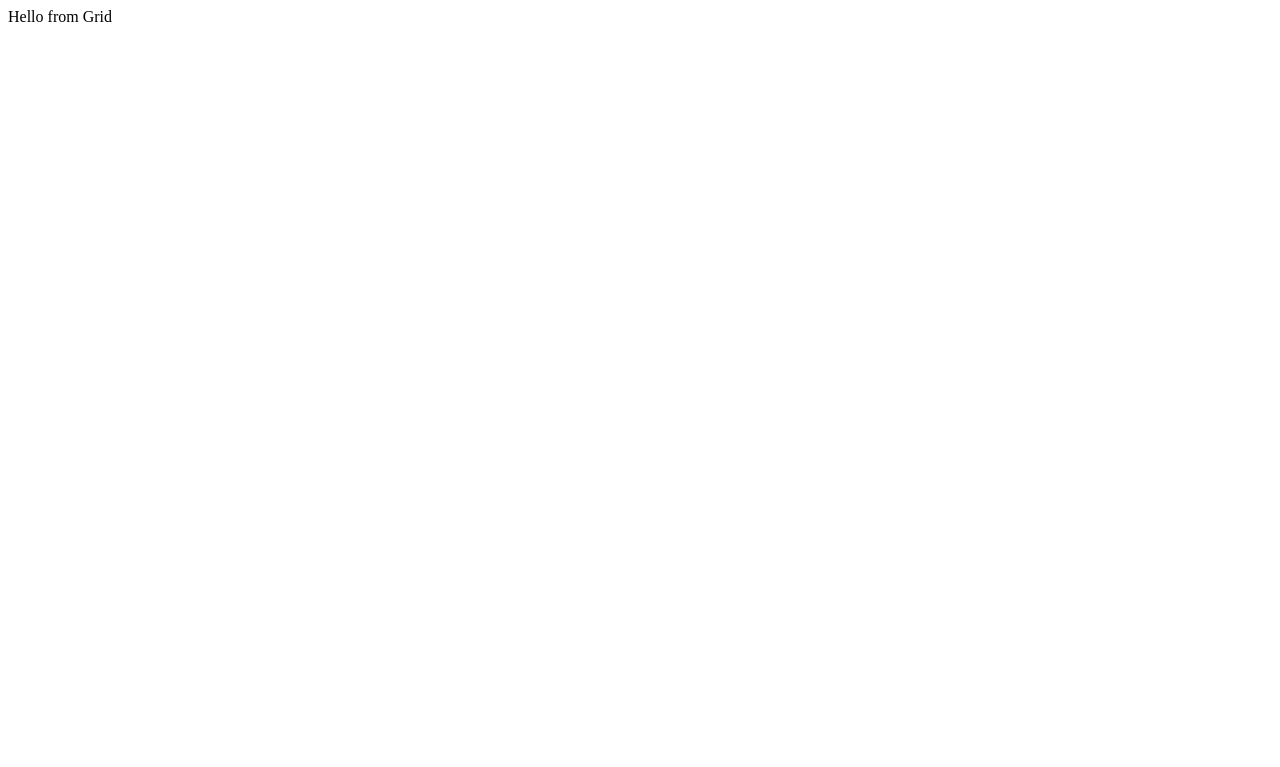
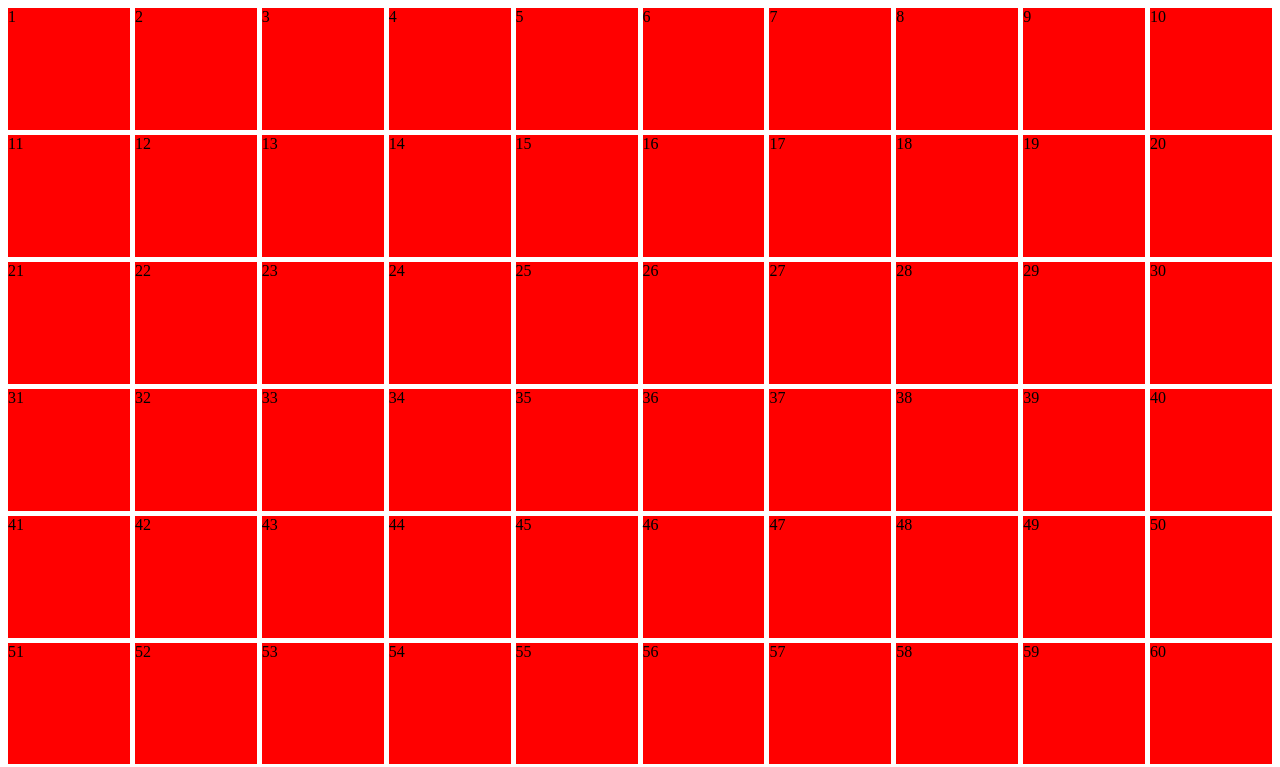
Before and after one commit to brugadin/go-evo, a Vue app: page / in a window 1280 px wide. Shown: the top 767 px of the page. Built offline with nearby package versions, Linux system fonts and the light colour scheme.

Commit message:
added mock grid

```diff
--- a/package.json
+++ b/package.json
@@ -38,6 +38,9 @@
     "eslint-plugin-import": "^2.20.2",
     "eslint-plugin-vue": "^7.0.0-0",
     "lint-staged": "^9.5.0",
+    "node-sass": "^5.0.0",
+    "sass": "^1.32.7",
+    "sass-loader": "^10.1.1",
     "typescript": "~3.9.3",
     "vue-jest": "^5.0.0-0"
   },
--- a/src/components/MapGrid.vue
+++ b/src/components/MapGrid.vue
@@ -1,23 +1,62 @@
 <template>
-  <div>Hello from Grid</div>
+<div class="grid" :style="gridTemplateColumnStyle">
+    <div v-for="item in gridItems" :key="item.id">{{item.id}}</div>
+</div>
 </template>
 
 <script lang='ts'>
-import { defineComponent, reactive } from 'vue';
+import {
+  computed, defineComponent, reactive, toRefs,
+} from 'vue';
+
+const defaultSize = 10;
+
+interface GridItem {
+  id: number;
+}
 
 interface ComponentState {
-  gridSize: number;
+  gridItems: GridItem[];
+  gridTemplateColumnStyle: string;
 }
 
 export default defineComponent({
   name: 'MapGrid',
   setup() {
     const state: ComponentState = reactive({
-      gridSize: 100,
+      gridItems: computed(() => (new Array(defaultSize * defaultSize)
+        .fill(null)
+        .map((item: GridItem, index: number) => ({ id: (index + 1) })))),
+      gridTemplateColumnStyle: computed(() => `grid-template-columns: repeat(${defaultSize}, 1fr)`),
+
     });
+    return {
+      ...toRefs(state),
+    };
   },
 });
 </script>
 
-<style>
+<style lang="scss" scoped>
+
+.grid {
+    display: grid;
+    align-items: stretch;
+    grid-gap: 5px;
+    width: 100%;
+    height: 100%;
+
+    div::before {
+        content: "";
+        padding-bottom: 100%;
+        display: inline-block;
+        vertical-align: top;
+    }
+
+    div {
+        min-width: 30px;
+        min-height: 30px;
+        background-color: red;
+    }
+}
 </style>
```
Also changed, not shown: 1 other file (tests, documents, lock files or other folders).
